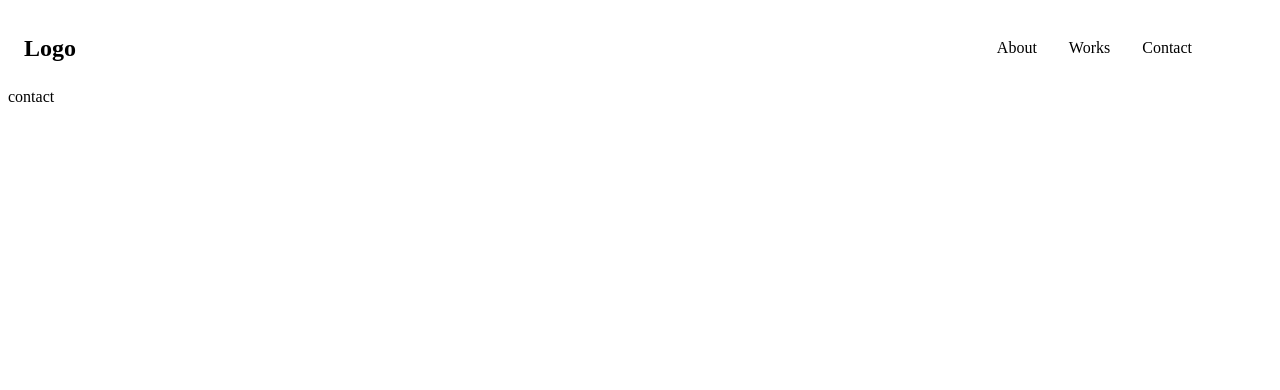
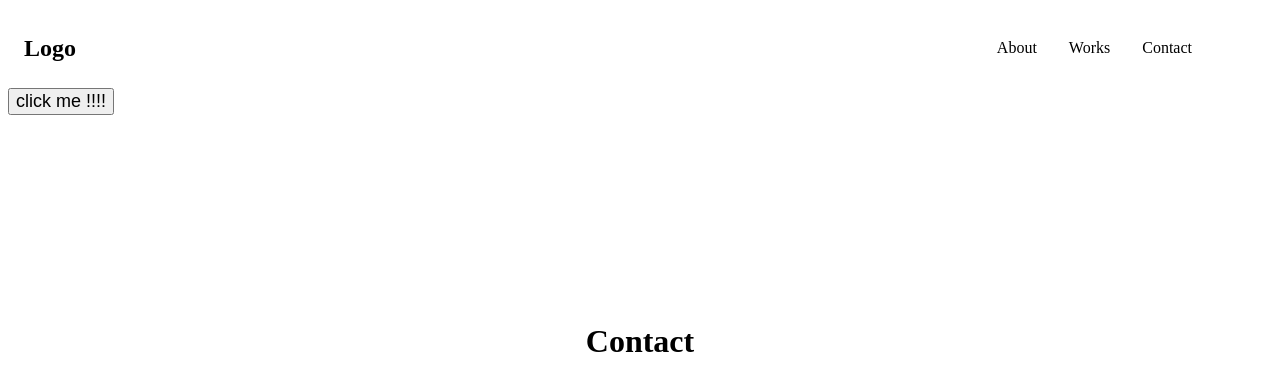
Before and after one commit to kutsu-4ta/antapp_site, a React (Create React App) app in the folder antapp/: page /contact in a window 1280 px wide. Shown: the top 390 px of the page. Built offline with nearby package versions, Linux system fonts and the light colour scheme.

Commit message:
各ページアニメーション共通化で動作確認済み

```diff
--- a/antapp/src/components/pages/About.tsx
+++ b/antapp/src/components/pages/About.tsx
@@ -1,7 +1,16 @@
 import React from "react";
 import "./About.css";
+import StyledCircle from "../backgrounAnimation/Circle";
 const About = () => {
-    return <div className="about"> about</div>;
+    return(
+        <>
+            <StyledCircle>
+                <h1>
+                    About
+                </h1>
+            </StyledCircle>
+        </>
+    );
 };
 
 export default About;
--- a/antapp/src/components/pages/Contact.tsx
+++ b/antapp/src/components/pages/Contact.tsx
@@ -1,7 +1,16 @@
 import React from "react";
 import "./Contact.css";
+import StyledCircle from "../backgrounAnimation/Circle";
 const Contact = () => {
-    return <div className="contact">contact</div>;
+    return (
+        <>
+            <StyledCircle>
+                <h1>
+                    Contact
+                </h1>
+            </StyledCircle>
+        </>
+    );
 };
 
 export default Contact;
--- a/antapp/src/components/pages/Work.tsx
+++ b/antapp/src/components/pages/Work.tsx
@@ -1,7 +1,16 @@
 import React from "react";
 import "./Work.css";
+import StyledCircle from "../backgrounAnimation/Circle";
 const Work = () => {
-    return <div className="work">works</div>;
+    return(
+        <>
+            <StyledCircle>
+                <h1>
+                    Works
+                </h1>
+            </StyledCircle>
+        </>
+    );
 };
 
 export default Work;
```
